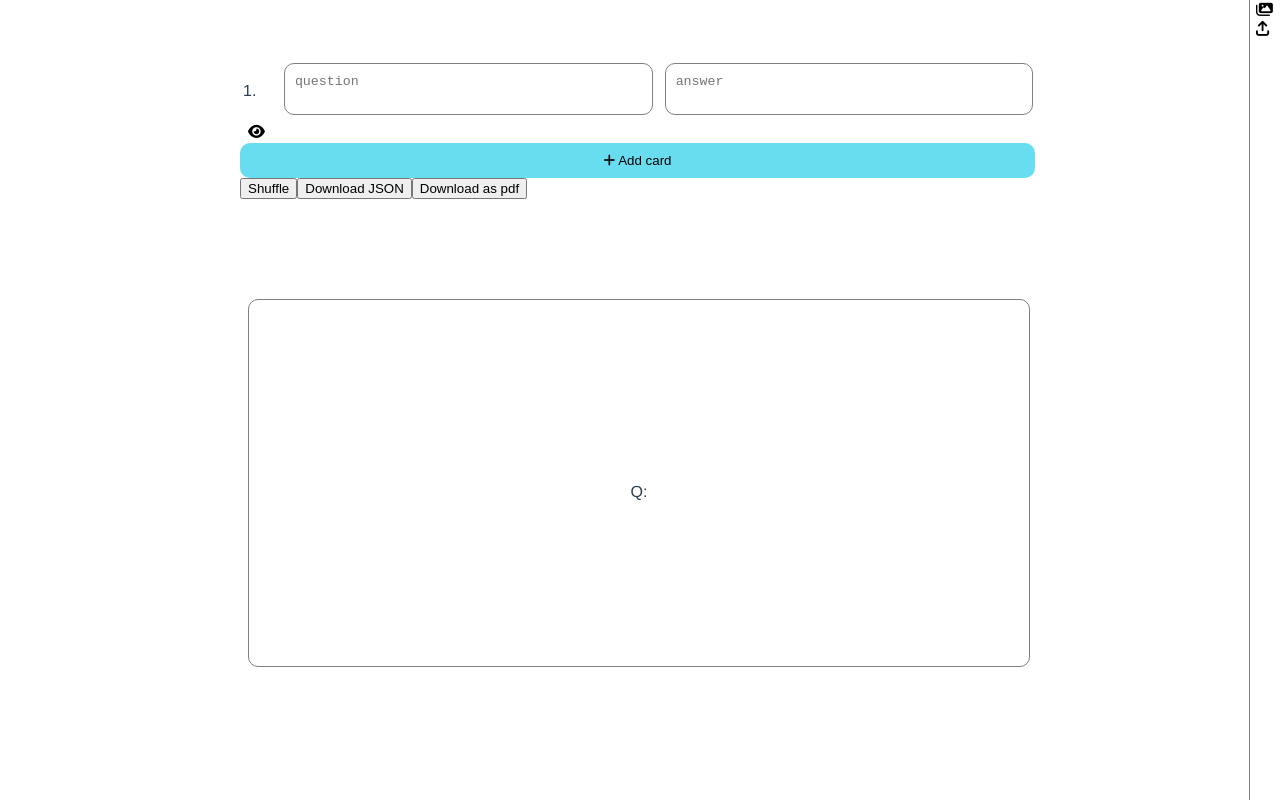
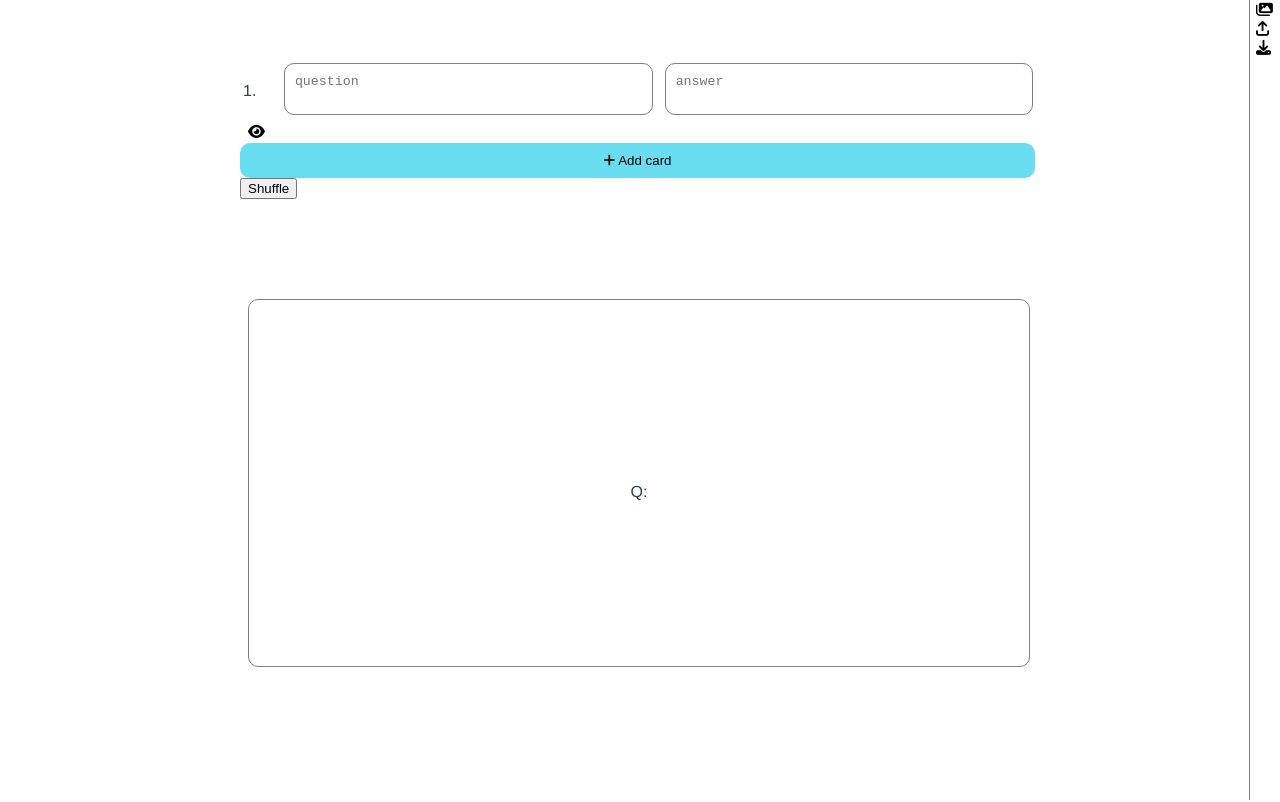
Before and after one commit to OliverHeffernan/flash-flip, a Vue app: page / in a window 1280 px wide. Shown: the top 802 px of the page. Built offline with nearby package versions, Linux system fonts and the light colour scheme.

Commit message:
fixed issue that made export to pdf not work. Moved the download buttons to the side bar, which opens a pop up menu

```diff
--- a/src/App.vue
+++ b/src/App.vue
@@ -1,12 +1,19 @@
 <template>
 	<ImageBay
 		@fileOpener="fileOpener = true"
+		@downloader="downloader = true"
 	/>
 	<div class="margins">
 		<FileOpener
 			:open="fileOpener"
 			@close="fileOpener = false"
 			@openFile="readFileAsString"
+		/>
+		<DownloaderPopup
+			:open="downloader"
+			@close="downloader = false"
+			@downloadJSON="logJSON"
+			@downloadPDF="downloadPDF"
 		/>
 		<table v-if="editing" id="cardEditCont">
 			<tr class="cardedit"
@@ -56,8 +63,6 @@
 			<i :class="editing ? 'fa-solid fa-eye' : 'fa-solid fa-eye-slash'"></i>
 		</button>
 		<button @click="doShuffle">Shuffle</button>
-		<button @click="logJSON">Download JSON</button>
-		<button @click="downloadPDF">Download as pdf</button>
 		<CardView :cardSet="cardSet" />
 	</div>
 </template>
@@ -66,6 +71,7 @@
 import { ref, nextTick } from "vue";
 import CardView from "./components/CardView.vue";
 import ImageBay from "./components/ImageBay.vue";
+import DownloaderPopup from "./components/DownloaderPopup.vue";
 import FileOpener from "./components/FileOpener.vue";
 import jsPDF from 'jspdf';
 import html2canvas from 'html2canvas';
@@ -78,6 +84,7 @@ const emptyCard = {
 };
 
 const fileOpener = ref(false);
+const downloader = ref(false);
 
 let cardSet = ref([{... emptyCard}]);
 
@@ -110,6 +117,7 @@ function downloadTextFile(content, fileName) {
 }
 
 async function downloadPDF() {
+	// setting up the pdf
 	const pdf = new jsPDF('l', 'mm', 'a4');
 	const width = pdf.internal.pageSize.getWidth();
 	const height = pdf.internal.pageSize.getHeight();
@@ -121,42 +129,38 @@ async function downloadPDF() {
 		allowTaint: false,
 		backgroundColor: '#FFFFFF',
 		scrollX: 0,
-		scrollY: 0,/*
-		windowWidth: element.scrollWidth,
-		windowHeight: element.scrollHeight,*/
+		scrollY: 0,
 		ignoreElements: (el) => el.tagName === 'SCRIPT'
 	};
 
+	// getting all of the elements that will be rendered in the pdf
 	const elms = document.getElementsByClassName("side");
-	const questions = document.getElementsByClassName("question");
-	const answers = document.getElementsByClassName("answer");
-	let qPage = true;
-	let q = 0;
-	let a = 0;
+
+	// looping through the elements
 	for (let i = 0; i < elms.length; i++) {
-		//const ogTransform = elms[i].style.transform;
-		const elm = qPage ? questions[q] : answers[a];
+		// getting the element
+		const elm = elms[i];
+		// remembering it's original transform, so that we can revert it after.
 		const ogTransform = elm.style.transform;
+
+		// setting it's transform to none, so that it is facing forward.
 		elm.style.transform = 'none';
-		const canvas = await html2canvas(elms, options);
-		elms.style.transform = ogTransform;
-
+		// taking the element and converting it to a canvas.
+		const canvas = await html2canvas(elm, options);
+		// reverting the transform
+		elm.style.transform = ogTransform;
+		// converting the canvas to an image, that can be used in the pdf.
 		const imgData = canvas.toDataURL('image/png');
 
-		const x = i % 2 == 0 ? 0 : width/(i%2);
-		const y = i % 2 == 0 ? 0 : height/(i%2);
-		pdf.addImage(imgData, 'PNG', x, y, width/2, height/2);
+		// add the image to the pdf
+		pdf.addImage(imgData, 'PNG', 0, 0, width, height);
 
-		if (i != elms.length - 1 && i % 4 == 3) {
+		// if it is not the last image to be added, add a page to the pdf.
+		if (i != elms.length - 1) {
 			pdf.addPage();
-			qPage = !qPage;
-		}
-		if (qPage) {
-			q++;
-		} else {
-			a++;
 		}
 	}
+	// download the pdf
 	pdf.save('cards.pdf');
 }
 
@@ -280,8 +284,8 @@ textarea {
 
 .fullWidth {
 	width: calc(100% - 5px);
-	/*width: 100%;*/
 }
+
 .tooltip {
 	position: absolute;
 	right: 100%;
@@ -294,9 +298,53 @@ textarea {
 	border-radius: 8px 0 8px 8px;
 	transition: opacity 0.1s linear 0.4s;
 	opacity: 0;
+	min-width: 200px;
+	max-width: 1000px;
+	text-wrap: wrap;
+	text-align: left;
 }
 
-.iconButton:hover .tooltip {
+.iconButton:hover .tooltip, button:hover .tooltip {
 	opacity: 1;
 }
+
+.popupCont {
+	transition: opacity 0.2s;
+	display: flex;
+	z-index: 5;
+}
+
+.open {
+	position: fixed;
+	left: 0;
+	top: 0;
+	width: 100vw;
+	height: 100vh;
+	background-color: rgba(0, 0, 0, 0.5);
+}
+
+.closed {
+	opacity: 0;
+	pointer-events: none;
+}
+
+.popup {
+	background-color: white;
+	padding: 20px;
+	padding-top: 40px;
+	border-radius: 20px;
+	width: auto;
+
+	position: fixed;
+	left: 50%;
+	top: 50%;
+	transform: translate(-50%, -50%);
+	font-size: 15px;
+}
+
+.popup .iconButton {
+	position: absolute;
+	top: 5px;
+	right: 5px;
+}
 </style>
--- /dev/null
+++ b/src/components/DownloaderPopup.vue
@@ -0,0 +1,55 @@
+<template>
+	<div :class="isOpen || open ? 'popupCont open' : 'popupCont closed'">
+		<div id="downloader" class="popup">
+			<button class="iconButton" @click="closePopup">
+				<i class="fa-solid fa-xmark"></i>
+			</button>
+			<div id="buttons">
+				<button id="json" class="bubbleButton" @click="downloadJSON">
+					Download JSON
+					<div class="tooltip">Download your cards in JSON format, so that you can reopen them and continue editing them. Or edit in your chosen code editor.</div>
+				</button>
+				<button id="pdf" class="bubbleButton" @click="downloadPDF">
+					Download PDF
+					<div class="tooltip">Download your cards as a pdf, so that you can view them when offline.</div>
+				</button>
+			</div>
+		</div>
+	</div>
+</template>
+<script setup>
+import { defineProps, defineEmits } from "vue";
+
+defineProps(["open"]);
+
+const emit = defineEmits(["close", "downloadJSON", "downloadPDF"]);
+
+function downloadJSON() {
+	emit("downloadJSON");
+}
+
+function downloadPDF() {
+	emit("downloadPDF");
+}
+
+function closePopup() {
+	emit("close");
+}
+</script>
+<style scoped>
+#json {
+	background-color: #FFB133;
+	font-size: 15px;
+	margin-bottom: 5px;
+}
+
+#pdf {
+	background-color: #F24B4B;
+	font-size: 15px;
+}
+
+#buttons {
+	display: flex;
+	flex-direction: column;
+}
+</style>
--- a/src/components/FileOpener.vue
+++ b/src/components/FileOpener.vue
@@ -39,45 +39,3 @@ function loadFile() {
 	closePopup();
 }
 </script>
-<style scoped>
-.popupCont {
-	transition: opacity 0.2s;
-	display: flex;
-	z-index: 5;
-}
-
-.open {
-	position: fixed;
-	left: 0;
-	top: 0;
-	width: 100vw;
-	height: 100vh;
-	background-color: rgba(0, 0, 0, 0.5);
-}
-
-.closed {
-	opacity: 0;
-	pointer-events: none;
-}
-
-.popup {
-	background-color: white;
-	padding: 20px;
-	padding-top: 40px;
-	border-radius: 20px;
-	width: auto;
-
-	position: fixed;
-	left: 50%;
-	top: 50%;
-	transform: translate(-50%, -50%);
-	font-size: 15px;
-}
-
-.popup .iconButton {
-	position: absolute;
-	top: 5px;
-	right: 5px;
-}
-
-</style>
--- a/src/components/ImageBay.vue
+++ b/src/components/ImageBay.vue
@@ -1,12 +1,19 @@
 <template>
-	<div id="bay" :class="open ? 'open' : 'closed'">
+	<div id="bay" :class="open ? 'bayopen' : 'bayclosed'">
+		<div id="icons">
 			<button @click="open = !open" class="iconButton">
 				<i class="fa-solid fa-images"></i>
+				<div class="tooltip">Open or close the image sidebar. Use images in your flashcards.</div>
 			</button>
 			<button @click="openFileOpener" class="iconButton">
 				<i class="fa-solid fa-arrow-up-from-bracket"></i>
 				<div class="tooltip">Upload file from hard drive</div>
 			</button>
+			<button @click="openDownloader" class="iconButton">
+				<i class="fa-solid fa-download"></i>
+				<div class="tooltip">Download cards as JSON or pdf.</div>
+			</button>
+		</div>
 		<div class="content">
 			Image bay not yet implemented. To get images in your cards, you can use the html tag &lt;img src="url of image" width="300px" height="auto"&gt;
 			<table>
@@ -38,7 +45,7 @@
 <script setup>
 import { ref, defineEmits } from "vue";
 
-const emit = defineEmits(["fileOpener"]);
+const emit = defineEmits(["fileOpener", "downloader"]);
 
 const open = ref(false);
 
@@ -55,6 +62,10 @@ const imgs = ref([
 const openFileOpener = () => {
 	console.log("emit");
 	emit('fileOpener', 'yoyo');
+}
+
+const openDownloader = () => {
+	emit('downloader', 'yoyo');
 }
 
 function removeImg(index) {
@@ -96,12 +107,12 @@ function addImg() {
 	transition: all 0.2s;
 }
 
-.open {
+.bayopen {
 	width: min(90%, 500px);
 	box-shadow: 0 0 10px rgba(0,0,0,0.5);
 }
 
-.closed {
+.bayclosed {
 	width: 30px;
 }
 
@@ -111,4 +122,8 @@ function addImg() {
 	left: 40px;
 }
 
+#icons {
+	width: 30px;
+	display: block;
+}
 </style>
```
Lines whose indentation alone changed are shown as unchanged.
